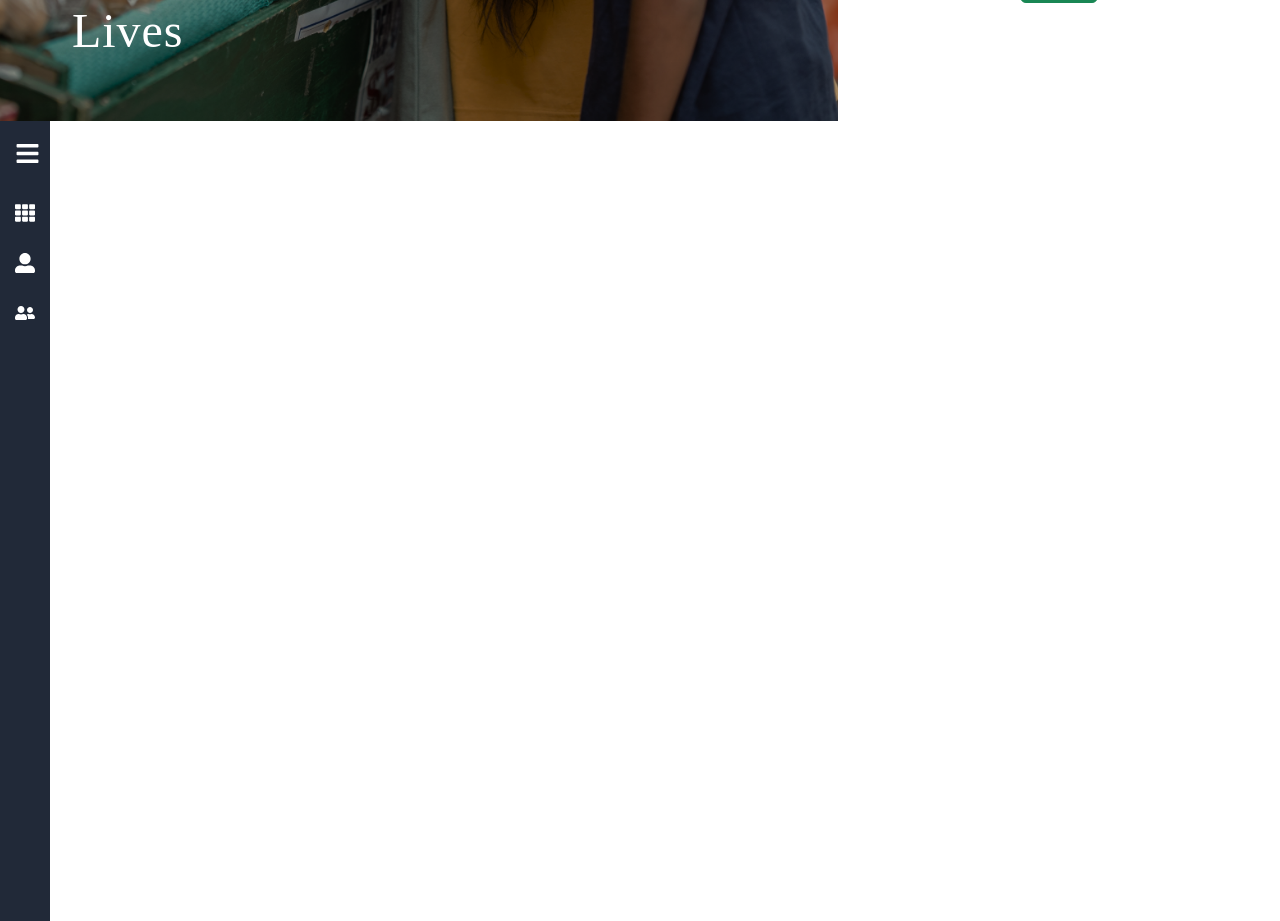
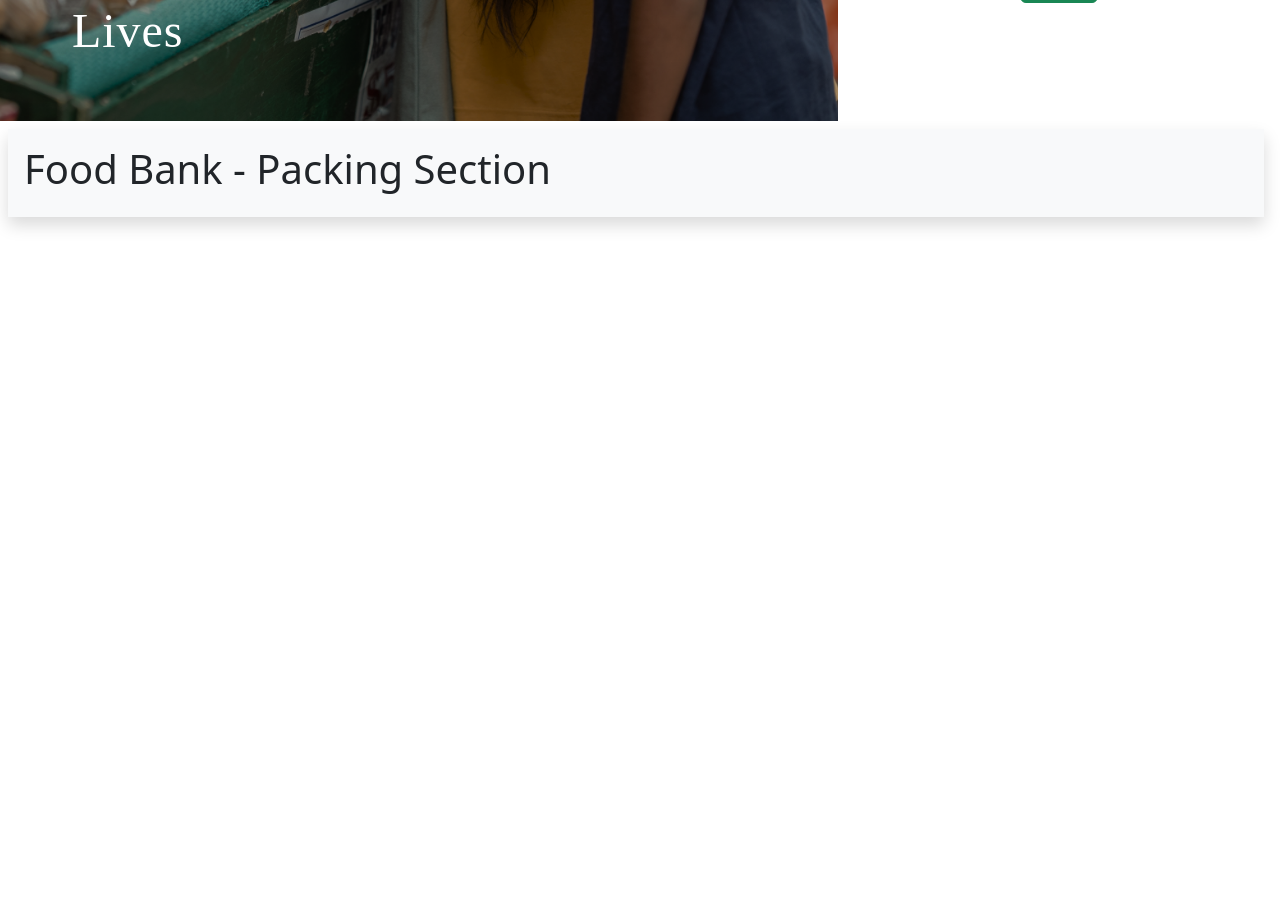
Before and after one commit to Shalinda99/FoodBank-Admin, a React (Create React App) app: page / in a window 1280 px wide. Shown: the part 720-1641 px from the top of the page. After the commit the page ends 993 px from the top, so only its background shows below. Built offline with nearby package versions, Linux system fonts and the light colour scheme; the HTML template or start-up script is replaced by a standard one.

Commit message:
Pnavbar styles

```diff
--- a/src/App.js
+++ b/src/App.js
@@ -2,11 +2,7 @@ import './App.css';
 import React from 'react';
 import { Route,Routes, BrowserRouter} from 'react-router-dom';
 import AdminLogin from './Login';
-import PackingHome from './PackingSection/PackingHome';
-import DeliveryHome from './DeliverySection/DeliveryHome';
-import PNavBar from './PackingSection/PackingSideNavigation';
-import AddPackages from './PackingSection/AddPackages';
-import PackageIsues from './PackingSection/PackageIsuues';
+import PRoutes from './PackingSection/PRoutes';
 
 function App() {
   return (
@@ -16,13 +12,9 @@ function App() {
       <Routes>
       <Route path='/' element={<AdminLogin/>}/>
       </Routes>
+      <PRoutes/>
 
-      <PNavBar/>
-      <Routes>
-      <Route path='/packingSection' element={<PackingHome/>}/>
-      <Route path='/addPackages' element={<AddPackages/>} />
-      <Route path='/issuePackages' element={<PackageIsues/>} />
-      </Routes>
+
 
       {/* <Route path='/deliverySection' element={<DeliveryHome/>}/> */}
 
--- a/src/Login.jsx
+++ b/src/Login.jsx
@@ -63,6 +63,7 @@ const AdminLogin = () => {
 
 
                     <select name="adminroles" id="admin-role" onChange={(e) => setpath(e.target.value)}>
+                    {/* route accordingly */}
                     <option value='/admin'>Admin</option>
                     <option value='/warehouse' >Warehouse</option>
                     <option value='/packingSection'>Packing section</option>
--- /dev/null
+++ b/src/PackingSection/PRoutes.jsx
@@ -0,0 +1,40 @@
+import React from 'react';
+import {useLocation} from 'react-router-dom';
+import PNavBar from './PackingSideNavigation';
+import AddPackages from './AddPackages';
+import PackageIsues from './PackageIsuues';
+import PackingHome from './PackingHome';
+
+
+const PRoutes = () => {
+    const location1 = useLocation();
+    const currentRoute = location1.pathname;
+
+    const location = useLocation();
+    const includePaths = ['/packingSection','/addPackages','/issuePackages']; // include only these paths to render navbar
+    return (
+        <React.Fragment>
+            <div className='d-flex '>
+
+         {includePaths.includes(location.pathname) && <PNavBar />}
+
+         <div className='main-content d-flex flex-column w-100 me-4 '>
+            <div className='nametag w-100 p-3 m-2 shadow bg-light '>
+                <h1>Food Bank - Packing Section</h1>
+            </div>
+
+            <div className='w-100 p-3 m-2'>
+            {/* conditional render */}
+                {currentRoute === '/packingSection' && <PackingHome/>}
+                {currentRoute === '/addPackages' && <AddPackages/>}
+                {currentRoute === '/issuePackages' && <PackageIsues/>}
+             </div>
+             </div>
+             </div>
+
+
+        </React.Fragment>
+     );
+}
+
+export default PRoutes;
--- a/src/PackingSection/PackageIsuues.jsx
+++ b/src/PackingSection/PackageIsuues.jsx
@@ -4,6 +4,15 @@ const PackageIsues = () => {
     return (
         <React.Fragment>
             <h1>Isuue packages</h1>
+            <p>Lorem ipsum dolor sit amet, consectetur adipiscing elit. Ut ut enim auctor, tristique libero eu, ornare arcu. Aliquam erat volutpat. Duis vel ipsum quis leo pellentesque efficitur a at arcu. Aliquam scelerisque euismod consequat. Maecenas ultricies hendrerit diam, eu blandit neque. Praesent tristique mauris id sem feugiat laoreet. Nam blandit volutpat enim, in lobortis ipsum maximus et. Pellentesque habitant morbi tristique senectus et netus et malesuada fames ac turpis egestas. Suspendisse bibendum euismod nisi, id faucibus velit fringilla a. Nam euismod feugiat ex, eget vehicula nunc. Quisque at varius lacus. Donec ultricies, justo eu commodo laoreet, sapien ex auctor libero, non consectetur eros orci vitae dolor. Donec euismod ante felis, quis bibendum ipsum hendrerit quis. Nam malesuada hendrerit nibh, eu suscipit urna. Sed vel tellus nec tellus luctus pretium sit amet sed nisl.
+
+Phasellus malesuada mi nec elit bibendum tristique. Nulla vitae risus ut mi auctor suscipit. Sed eget varius elit. Aenean finibus, ex a auctor euismod, nisl urna faucibus risus, nec gravida nulla libero vel enim. Donec vel libero sit amet risus consequat bibendum. Integer a turpis odio. Sed sit amet neque bibendum, dictum nisi a, pellentesque ex. In blandit iaculis lorem, vel ultricies est aliquam id</p>
+<p>Lorem ipsum dolor sit amet, consectetur adipiscing elit. Ut ut enim auctor, tristique libero eu, ornare arcu. Aliquam erat volutpat. Duis vel ipsum quis leo pellentesque efficitur a at arcu. Aliquam scelerisque euismod consequat. Maecenas ultricies hendrerit diam, eu blandit neque. Praesent tristique mauris id sem feugiat laoreet. Nam blandit volutpat enim, in lobortis ipsum maximus et. Pellentesque habitant morbi tristique senectus et netus et malesuada fames ac turpis egestas. Suspendisse bibendum euismod nisi, id faucibus velit fringilla a. Nam euismod feugiat ex, eget vehicula nunc. Quisque at varius lacus. Donec ultricies, justo eu commodo laoreet, sapien ex auctor libero, non consectetur eros orci vitae dolor. Donec euismod ante felis, quis bibendum ipsum hendrerit quis. Nam malesuada hendrerit nibh, eu suscipit urna. Sed vel tellus nec tellus luctus pretium sit amet sed nisl.
+
+Phasellus malesuada mi nec elit bibendum tristique. Nulla vitae risus ut mi auctor suscipit. Sed eget varius elit. Aenean finibus, ex a auctor euismod, nisl urna faucibus risus, nec gravida nulla libero vel enim. Donec vel libero sit amet risus consequat bibendum. Integer a turpis odio. Sed sit amet neque bibendum, dictum nisi a, pellentesque ex. In blandit iaculis lorem, vel ultricies est aliquam id</p>
+<p>Lorem ipsum dolor sit amet, consectetur adipiscing elit. Ut ut enim auctor, tristique libero eu, ornare arcu. Aliquam erat volutpat. Duis vel ipsum quis leo pellentesque efficitur a at arcu. Aliquam scelerisque euismod consequat. Maecenas ultricies hendrerit diam, eu blandit neque. Praesent tristique mauris id sem feugiat laoreet. Nam blandit volutpat enim, in lobortis ipsum maximus et. Pellentesque habitant morbi tristique senectus et netus et malesuada fames ac turpis egestas. Suspendisse bibendum euismod nisi, id faucibus velit fringilla a. Nam euismod feugiat ex, eget vehicula nunc. Quisque at varius lacus. Donec ultricies, justo eu commodo laoreet, sapien ex auctor libero, non consectetur eros orci vitae dolor. Donec euismod ante felis, quis bibendum ipsum hendrerit quis. Nam malesuada hendrerit nibh, eu suscipit urna. Sed vel tellus nec tellus luctus pretium sit amet sed nisl.
+
+Phasellus malesuada mi nec elit bibendum tristique. Nulla vitae risus ut mi auctor suscipit. Sed eget varius elit. Aenean finibus, ex a auctor euismod, nisl urna faucibus risus, nec gravida nulla libero vel enim. Donec vel libero sit amet risus consequat bibendum. Integer a turpis odio. Sed sit amet neque bibendum, dictum nisi a, pellentesque ex. In blandit iaculis lorem, vel ultricies est aliquam id</p>
         </React.Fragment>
      );
 }
--- a/src/PackingSection/PackingHome.jsx
+++ b/src/PackingSection/PackingHome.jsx
@@ -4,10 +4,8 @@ const PackingHome = () => {
     return (
         <React.Fragment>
 
+         <h1>Packing Section</h1>
 
-            <div className='d-flex'>
-                <h1>Packing Section</h1>
-            </div>
 
 
 
--- a/src/PackingSection/PackingNavBar.css
+++ b/src/PackingSection/PackingNavBar.css
@@ -3,7 +3,7 @@
     padding:0;
     text-decoration: none;
 }
-.container{
+.container1{
     display:flex;
     flex-direction: row;
     margin: 0;
@@ -12,6 +12,7 @@
 main{
     width: 100%;
     padding: 20px;
+
 }
 .sidebar{
     background: #212938;
@@ -19,7 +20,12 @@ main{
     height: 100vh;
     width: 250px;
     transition: all 0.5s;
+
 }
+/* .main-content{
+    padding-left: 250px;
+} */
+
 .top_section{
     display: flex;
     align-items:center;
@@ -36,6 +42,7 @@ main{
 .link{
     display: flex;
     color: #fff;
+    text-decoration: none;
     padding: 10px 15px;
     gap: 15px;
     transition: all 0.5s;
@@ -51,4 +58,10 @@ main{
 }
 .icon, .link_text{
     font-size: 20px;
+
 }
+
+.nametag{
+    height: fit-content;
+
+}
--- a/src/PackingSection/PackingSideNavigation.jsx
+++ b/src/PackingSection/PackingSideNavigation.jsx
@@ -8,12 +8,13 @@ import {
     // FaPalfed,
     // FaCartPlus
 }from "react-icons/fa";
-import { NavLink } from 'react-router-dom';
+import { NavLink, useLocation } from 'react-router-dom';
 import './PackingNavBar.css'
 
 const PNavBar = ({children}) => {
 
-    const[isOpen ,setIsOpen] = useState(false);
+
+    const[isOpen ,setIsOpen] = useState(false); //for the toggle in nav bar
     const toggle = () => setIsOpen (!isOpen);
     const menuItem=[
         {
@@ -31,12 +32,12 @@ const PNavBar = ({children}) => {
             name:"Issue Packages",
             icon:<FaUserFriends/>
         }
-        // ,
-        // {
-        //     path:"/packing_details",
-        //     name:"Packing_Details",
-        //     icon:<FaPalfed/>
-        // },
+    //      ,
+    //      {
+    //         path:"/packing_details",
+    //         name:"Packing_Details",
+    //         icon:<FaPalfed/>
+    //  },
         // {
         //     path:"/delivery_details",
         //     name:"Delivery_Details",
@@ -47,8 +48,9 @@ const PNavBar = ({children}) => {
 
     return (
         <React.Fragment>
-            <div className="container g-0">
-           <div style={{width: isOpen ? "250px" : "50px"}} className="sidebar">
+
+            <div className="container1 g-0 ">
+           <div style={{width: isOpen ? "250px" : "50px"}} className="sidebar position-fixed">
                <div className="top_section">
                    <h1 style={{display: isOpen ? "block" : "none"}} className="logo">Logo</h1>
                    <div style={{ marginLeft: isOpen ? "100px" : "0px"}} className="bars">
@@ -64,8 +66,12 @@ const PNavBar = ({children}) => {
                    ))
                }
            </div>
-           <main>{children}</main>
+
         </div>
+
+
+
+
 
         </React.Fragment>
      );
```
